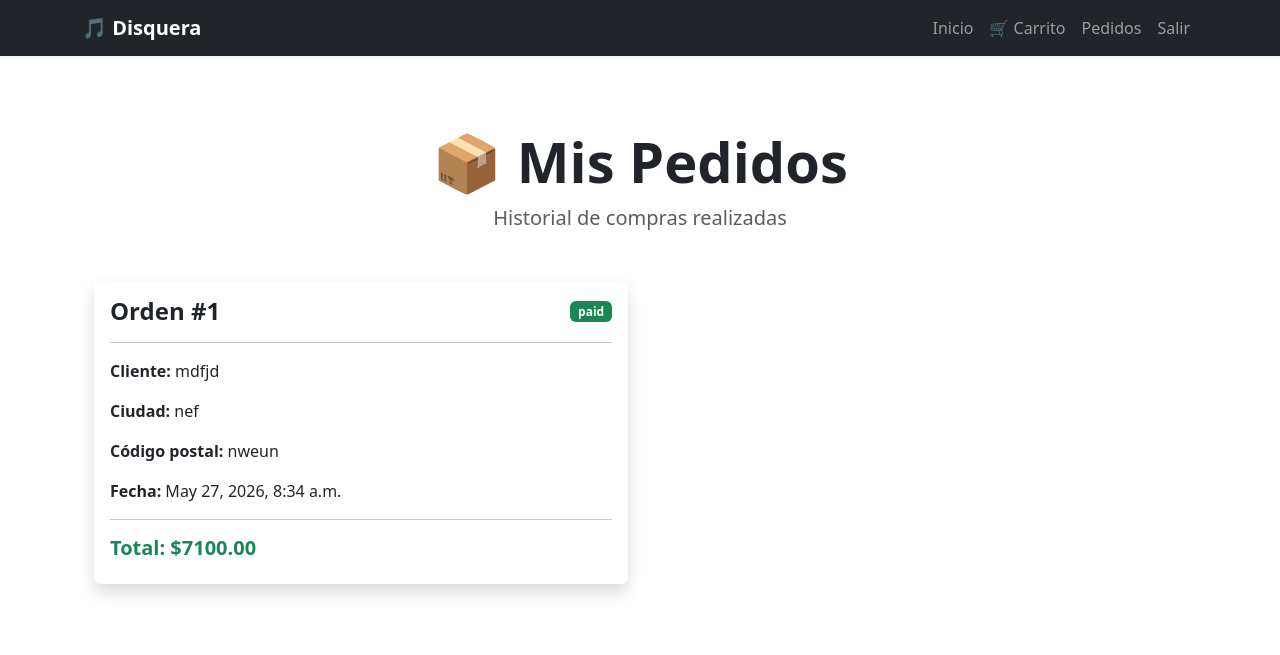
After one commit to ItsAntonio777/DisqueraProyecto, a Django app: page /my-orders/ in a window 1280 px wide. The commit adds this page. Shown: the top 655 px of the page. Run offline with Django 5.2, Linux system fonts and the light colour scheme; a user stored in the database is signed in; data comes from the database, SQL or seed files in the repository; both versions use the stored data as it was after the commit.

Commit message:
lo que realice fue hacer otra pantalla de pedidos donde podemos ver los pedidos que hemos hecho

```diff
--- /dev/null
+++ b/disquera/templates/Disquera/my_orders.html
@@ -0,0 +1,97 @@
+{% extends 'disquera/base.html' %}
+
+{% block title %}
+Mis pedidos |
+{% endblock %}
+
+{% block content %}
+
+<div class="container py-5">
+
+    <div class="text-center mb-5">
+
+        <h1 class="display-4 fw-bold">
+            📦 Mis Pedidos
+        </h1>
+
+        <p class="lead text-muted">
+            Historial de compras realizadas
+        </p>
+
+    </div>
+
+    {% if orders %}
+
+        <div class="row g-4">
+
+            {% for order in orders %}
+
+                <div class="col-lg-6">
+
+                    <div class="card shadow border-0 h-100">
+
+                        <div class="card-body">
+
+                            <div class="d-flex justify-content-between align-items-center mb-3">
+
+                                <h4 class="fw-bold mb-0">
+                                    Orden #{{ order.id }}
+                                </h4>
+
+                                <span class="badge bg-success">
+                                    {{ order.status }}
+                                </span>
+
+                            </div>
+
+                            <hr>
+
+                            <p>
+                                <strong>Cliente:</strong>
+                                {{ order.full_name }}
+                            </p>
+
+                            <p>
+                                <strong>Ciudad:</strong>
+                                {{ order.city }}
+                            </p>
+
+                            <p>
+                                <strong>Código postal:</strong>
+                                {{ order.postal_code }}
+                            </p>
+
+                            <p>
+                                <strong>Fecha:</strong>
+                                {{ order.created_at }}
+                            </p>
+
+                            <hr>
+
+                            <h5 class="fw-bold text-success">
+                                Total: ${{ order.total }}
+                            </h5>
+
+                        </div>
+
+                    </div>
+
+                </div>
+
+            {% endfor %}
+
+        </div>
+
+    {% else %}
+
+        <div class="alert alert-info shadow-sm border-0 text-center">
+
+            Aún no has realizado compras.
+
+        </div>
+
+    {% endif %}
+
+</div>
+
+{% endblock %}
--- a/disquera/templates/Disquera/navbar.html
+++ b/disquera/templates/Disquera/navbar.html
@@ -1,29 +1,78 @@
-<nav class="navbar navbar-expand-lg navbar-dark bg-dark">
+<nav class="navbar navbar-expand-lg navbar-dark bg-dark shadow-sm">
+
     <div class="container">
 
-       <a class="navbar-brand" href="{% url 'home' %}">
-           Discquera
+        <a class="navbar-brand fw-bold"
+           href="{% url 'home' %}">
+            🎵 Disquera
         </a>
 
-       <button class="navbar-toggler" type="button" data-bs-toggle="collapse" data-bs-target="#navbarNav">
+        <button class="navbar-toggler"
+                type="button"
+                data-bs-toggle="collapse"
+                data-bs-target="#navbarNav">
 
             <span class="navbar-toggler-icon"></span>
 
         </button>
 
-       <div class="collapse navbar-collapse" id="navbarNav">
+        <div class="collapse navbar-collapse"
+             id="navbarNav">
 
             <ul class="navbar-nav ms-auto">
 
                 <li class="nav-item">
-                   <a class="nav-link" href="{% url 'home' %}">
+                    <a class="nav-link"
+                       href="{% url 'home' %}">
                         Inicio
                     </a>
                 </li>
+
+                <li class="nav-item">
+                    <a class="nav-link"
+                       href="{% url 'cart' %}">
+                        🛒 Carrito
+                    </a>
+                </li>
+
+                {% if user.is_authenticated %}
+
+                    <li class="nav-item">
+                        <a class="nav-link"
+                           href="{% url 'my_orders' %}">
+                            Pedidos
+                        </a>
+                    </li>
+
+                    <li class="nav-item">
+                        <a class="nav-link"
+                           href="{% url 'logout' %}">
+                            Salir
+                        </a>
+                    </li>
+
+                {% else %}
+
+                    <li class="nav-item">
+                        <a class="nav-link"
+                           href="{% url 'login' %}">
+                            Login
+                        </a>
+                    </li>
+
+                    <li class="nav-item">
+                        <a class="nav-link"
+                           href="{% url 'register' %}">
+                            Registro
+                        </a>
+                    </li>
+
+                {% endif %}
 
             </ul>
 
         </div>
 
     </div>
+
 </nav>
```
Also changed, not shown: disquera/templates/Disquera/home.html (+14 -235 lines), db.sqlite3, disquera/migrations/0004_cartitem_user_alter_category_color_hex_order_and_more.py (added). Lines whose indentation alone changed are shown as unchanged.
